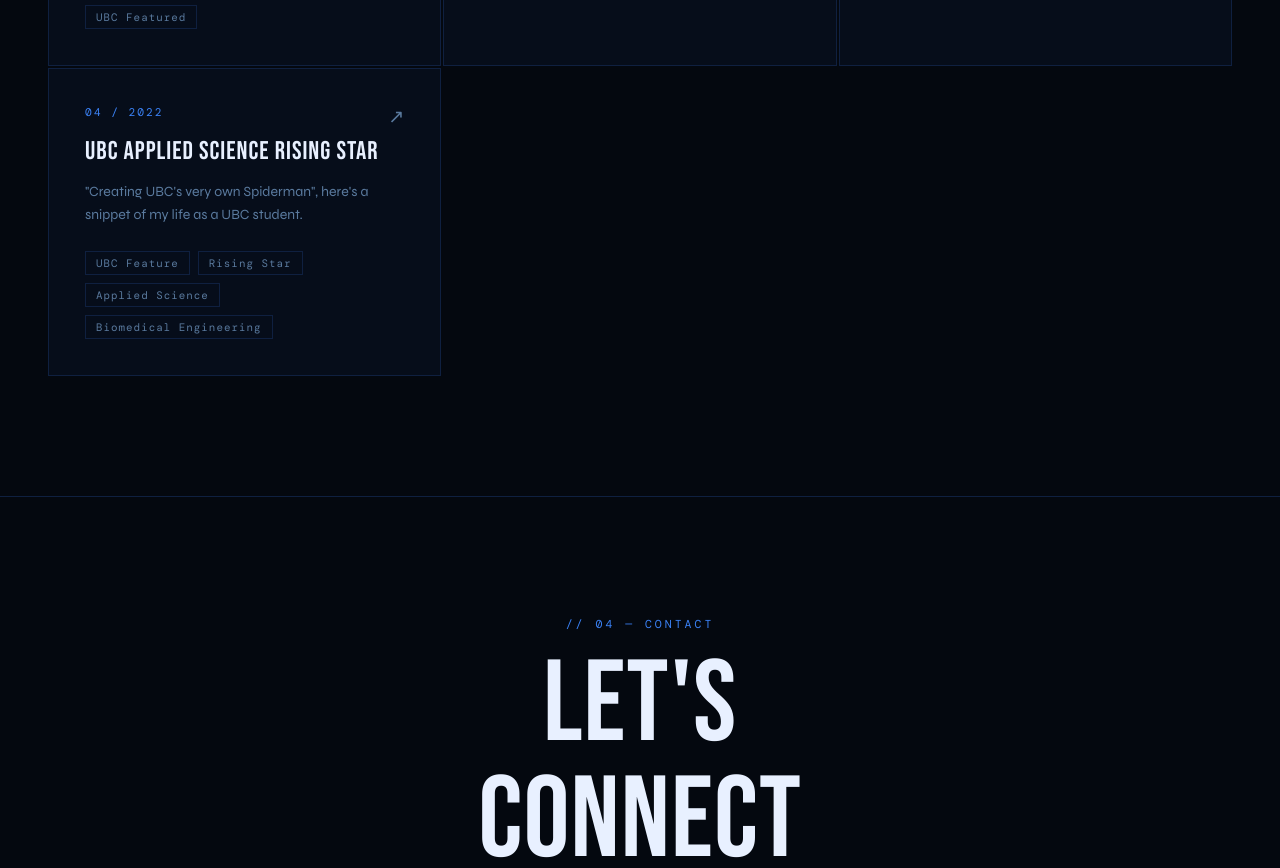
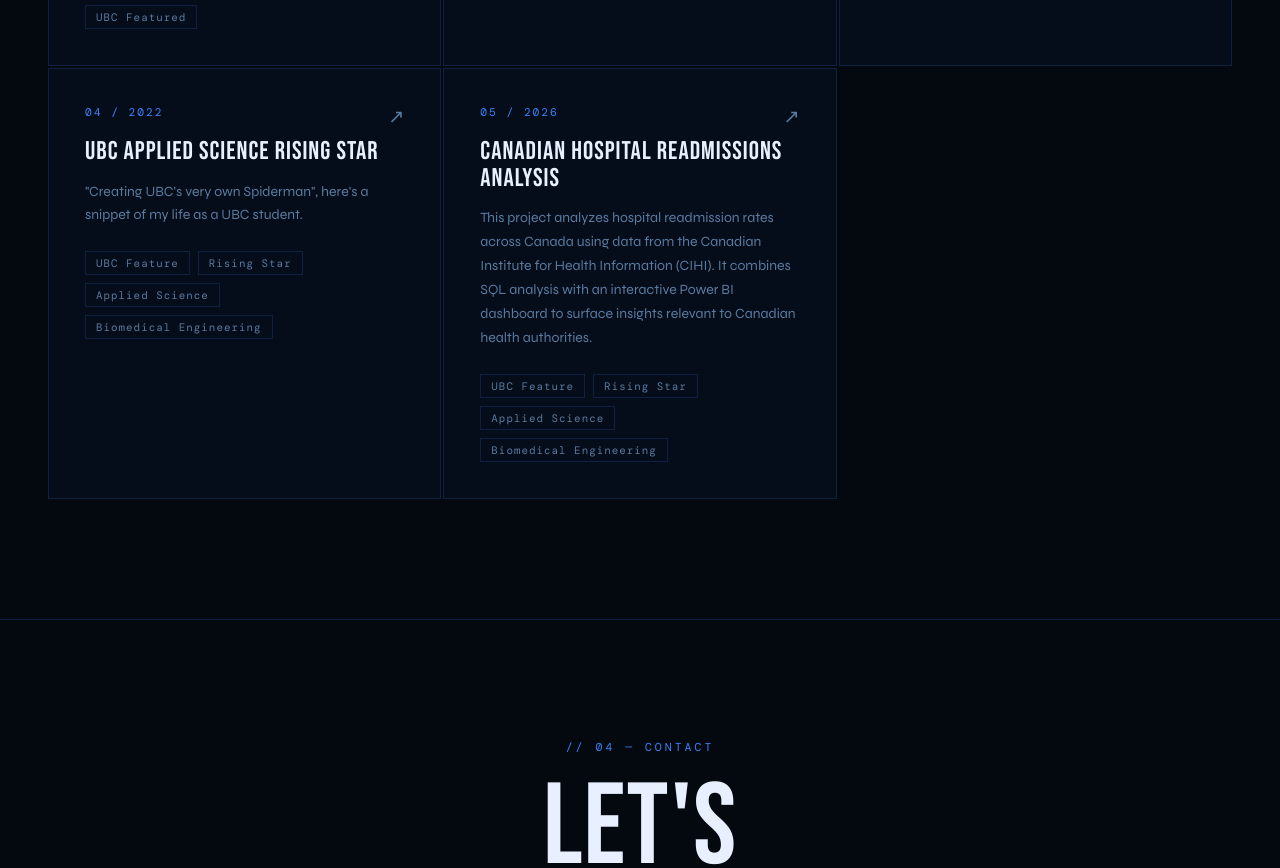
Before and after one commit to russell-ws/russell-ws.github.io, a plain HTML site: page index.html in a window 1280 px wide. Shown: the part 4125-4993 px from the top of the page. Drawn offline with nearby package versions, Linux system fonts and the light colour scheme; a web font is replaced by a local one.

Commit message:
Update index.html

```diff
--- a/index.html
+++ b/index.html
@@ -661,6 +661,16 @@
       </div>
     </a>
 
+   <a href="https://github.com/russell-ws/canadian-hospital-readmissions" target="_blank" rel="noopener" class="project-card bio-proj reveal">
+      <div class="project-num">05 / 2026</div>
+      <div class="project-arrow">↗</div>
+      <div class="project-title">Canadian Hospital Readmissions Analysis</div>
+      <p class="project-desc">This project analyzes hospital readmission rates across Canada using data from the Canadian Institute for Health Information (CIHI). It combines SQL analysis with an interactive Power BI dashboard to surface insights relevant to Canadian health authorities.</p>
+      <div class="project-tags">
+        <span class="tag">UBC Feature</span><span class="tag">Rising Star</span><span class="tag">Applied Science</span><span class="tag">Biomedical Engineering</span>
+      </div>
+    </a>
+
   </div>
 </section>
 
```
